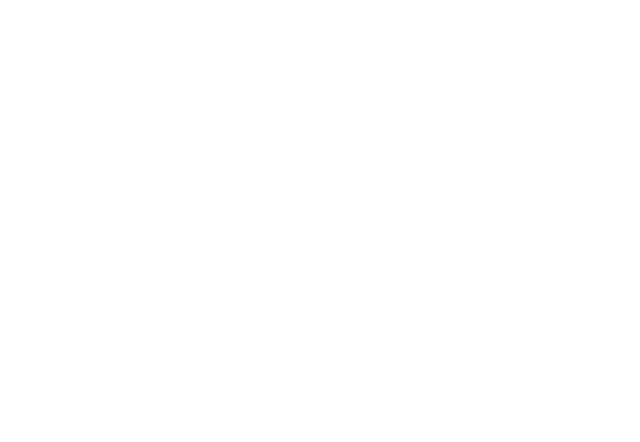
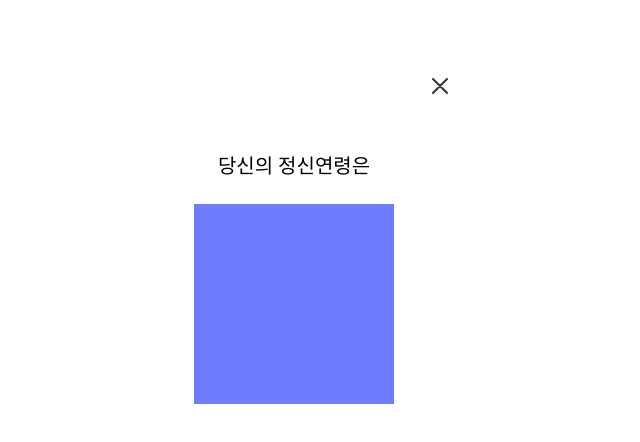
Before and after one commit to 31th-SOPKATHON-2/Client, a React (Create React App) app: page /quizEnd in a window 1280 px wide. Shown: the top 442 px of the page, without its empty margins (346-986 px from the left). Built offline with nearby package versions, Linux system fonts and the light colour scheme.

Commit message:
chore : 현재 변경사항까지 커밋

```diff
--- /dev/null
+++ b/src/components/quizEnd/Result.jsx
@@ -0,0 +1,34 @@
+import styled from 'styled-components';
+import { theme } from '../../styles/theme';
+
+function Result() {
+  return (
+    <StResultContainer>
+      <h1>당신의 정신연령은</h1>
+      <div></div>
+    </StResultContainer>
+  );
+}
+
+export default Result;
+
+const StResultContainer = styled.div`
+  display: flex;
+  flex-direction: column;
+  justify-content: center;
+  align-items: center;
+
+  h1 {
+    margin-bottom: 2.4rem;
+
+    font-weight: ${theme.fontWeight.medium};
+    font-size: ${theme.fontSize.heading4};
+    line-height: 140%;
+  }
+
+  div {
+    width: 20rem;
+    height: 20rem;
+    background-color: ${theme.colors.jemminiBlue};
+  }
+`;
--- a/src/pages/QuizEnd.jsx
+++ b/src/pages/QuizEnd.jsx
@@ -1,7 +1,26 @@
-import React from 'react';
+import styled from 'styled-components';
+import closeIcon from '../assets/icon/icon_close.svg';
+import { theme } from '../styles/theme';
+import Result from '../components/quizEnd/Result';
 
 function QuizEnd() {
-  return <div></div>;
+  return (
+    <StQuizEndContainer>
+      <StCloseIcon src={closeIcon} alt="닫기버튼" />
+      <Result />
+    </StQuizEndContainer>
+  );
 }
 
 export default QuizEnd;
+
+const StQuizEndContainer = styled.section`
+  display: flex;
+  flex-direction: column;
+  justify-content: center;
+  align-items: center;
+`;
+
+const StCloseIcon = styled.img`
+  margin: 7.4rem 3rem 5.4rem 32.1rem;
+`;
```
Also changed, not shown: src/assets/image/img_resulttitleone.svg (added).
